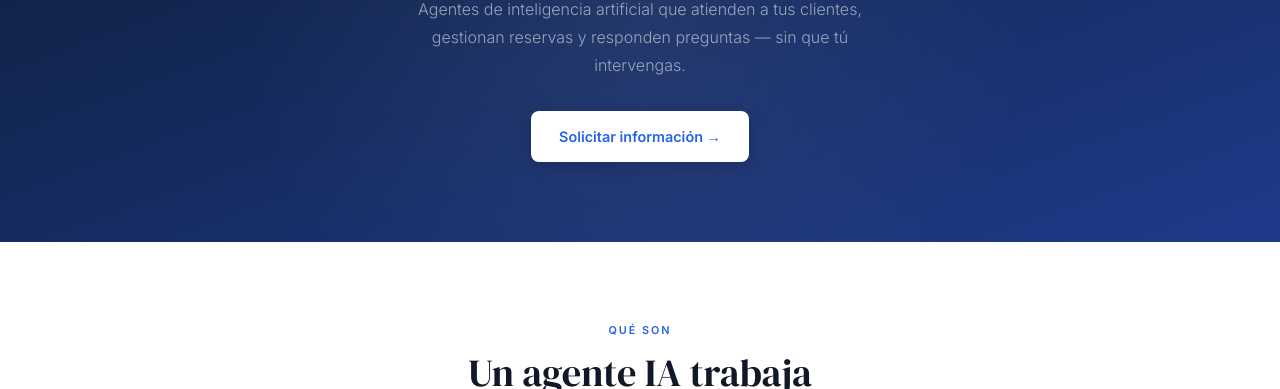
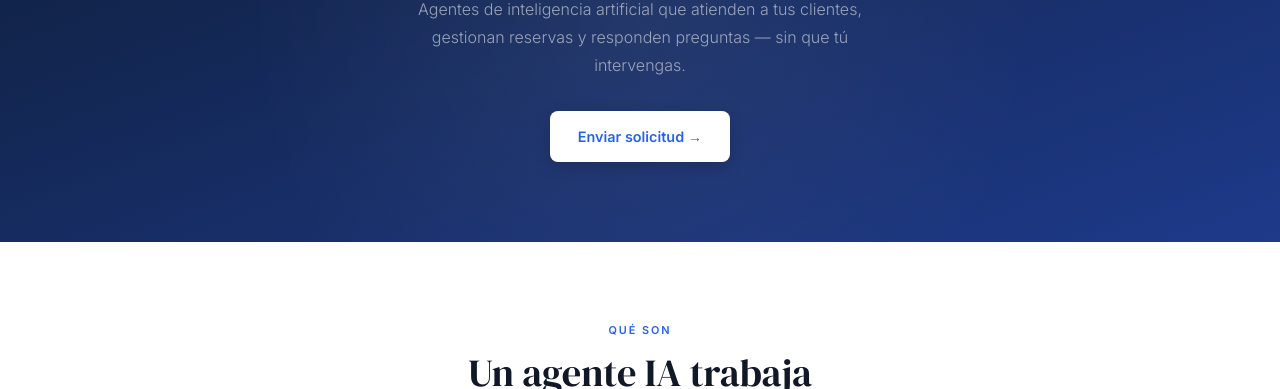
Before and after one commit to LumetrixxxxAI/LumetrixxxxAI.github.io, a plain HTML site: page agentes.html in a window 1280 px wide. Shown: the part 374-763 px from the top of the page. Drawn offline with Linux system fonts and the light colour scheme.

Commit message:
Add files via upload

```diff
--- a/agentes.html
+++ b/agentes.html
@@ -108,7 +108,7 @@ footer{background:#111827;color:rgba(255,255,255,.4)}
     <span class="hero-ey R">Lumetrix · Agentes IA</span>
     <h1 class="R">Asistentes que trabajan<br/><em>por ti las 24 horas</em></h1>
     <p class="hero-sub R">Agentes de inteligencia artificial que atienden a tus clientes, gestionan reservas y responden preguntas — sin que tú intervengas.</p>
-    <a href="contacto.html" class="btn-hero R">Solicitar información →</a>
+    <a href="contacto.html" class="btn-hero R">Enviar solicitud →</a>
   </div></div>
 </section>
 
@@ -259,9 +259,7 @@ footer{background:#111827;color:rgba(255,255,255,.4)}
               </div>
               <div style="font-size:.78rem;color:rgba(255,255,255,.35);margin-top:4px">Sin permanencia · Cancela cuando quieras</div>
             </div>
-            <a href="contacto.html" style="display:inline-flex;align-items:center;gap:8px;padding:12px 22px;background:#fff;color:#0c1a2e;font-size:.85rem;font-weight:700;border-radius:9px;text-decoration:none;white-space:nowrap">
-              Solicitar información →
-            </a>
+
           </div>
           <div style="display:grid;grid-template-columns:1fr 1fr;gap:8px">
             <div style="font-size:.84rem;color:rgba(255,255,255,.75);display:flex;gap:10px;align-items:center"><span style="color:#4ade80;font-weight:700">✓</span>Actualizaciones de respuestas</div><div style="font-size:.84rem;color:rgba(255,255,255,.75);display:flex;gap:10px;align-items:center"><span style="color:#4ade80;font-weight:700">✓</span>Soporte prioritario</div><div style="font-size:.84rem;color:rgba(255,255,255,.75);display:flex;gap:10px;align-items:center"><span style="color:#4ade80;font-weight:700">✓</span>Ajustes y mejoras continuas</div><div style="font-size:.84rem;color:rgba(255,255,255,.75);display:flex;gap:10px;align-items:center"><span style="color:#4ade80;font-weight:700">✓</span>Revisión mensual de conversaciones</div>
@@ -278,7 +276,7 @@ footer{background:#111827;color:rgba(255,255,255,.4)}
     <div class="cta-box R">
       <h2>¿Quieres un agente IA<br/><em>para tu negocio?</em></h2>
       <p>Cuéntanos tu caso y te mostramos cómo funcionaría. Respuesta en menos de 24 horas.</p>
-      <a href="contacto.html" class="btn-hero" style="margin:0 auto">Solicitar información →</a>
+      <a href="contacto.html" class="btn-hero" style="margin:0 auto">Enviar solicitud →</a>
     </div>
   </div>
 </section>
```
Also changed, not shown: automatizaciones.html (+3 -5 lines), webs.html (+3 -5 lines).
